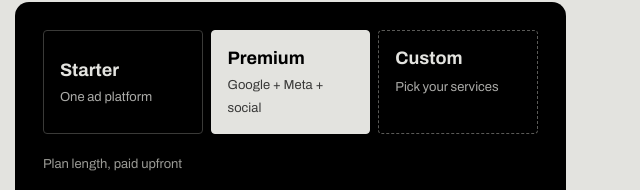
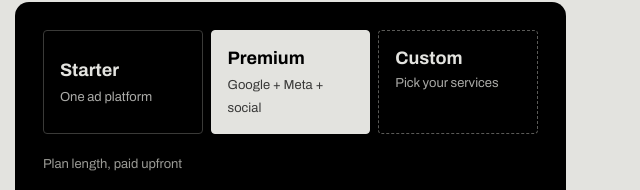
Before and after one commit to Fnx1982/Agency_Growth, a website with bundled scripts: page index.html in a window 1280 px wide. Shown: the part 150-340 px from the top of the page, 640-1280 px from the left. Built offline with nearby package versions, Linux system fonts and the light colour scheme; files whose address does not match are found by name.

Commit message:
Add files via upload

```diff
--- a/style.css
+++ b/style.css
@@ -282,7 +282,7 @@
 .plan-custom:hover{border-color:var(--on-ink)}
 .plan-custom:focus-visible{outline:3px solid var(--signal);outline-offset:2px}
 .plan-custom b{display:block;font-size:18px;font-variation-settings:var(--wide)}
-.plan-custom span{font-weight:400;font-size:13px;opacity:.75}
+.plan-custom span{display:block;font-weight:400;font-size:13px;opacity:.75}
 html{scroll-behavior:smooth}
 #custom,#compare,#contact{scroll-margin-top:16px}
 
```
